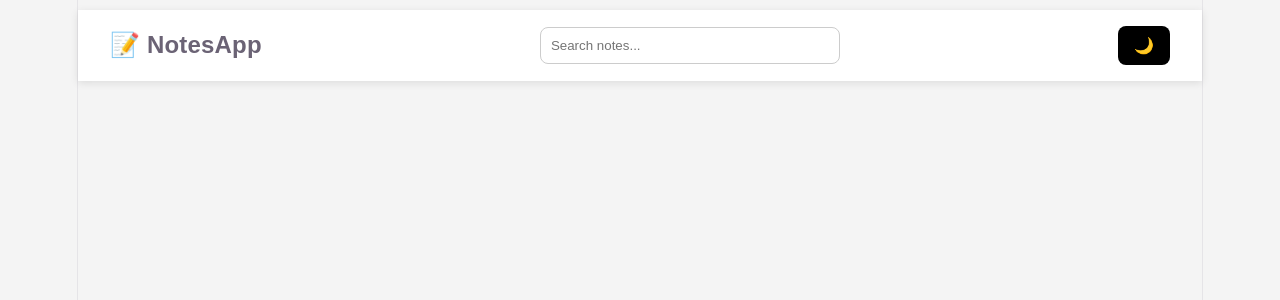
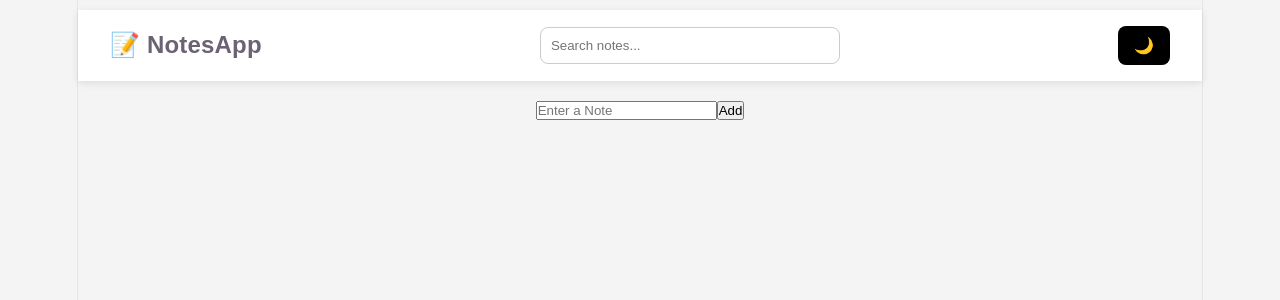
Before and after one commit to Kanth-b/NotesApp, a React (Vite) app: page / in a window 1280 px wide. Shown: the top 300 px of the page. Built offline with nearby package versions, Linux system fonts and the light colour scheme.

Commit message:
Add notes input section UI

```diff
--- a/src/App.jsx
+++ b/src/App.jsx
@@ -1,10 +1,12 @@
 import React from "react";
 import Navbar from "./Components/Navbar";
+import NotesInput from "./Components/NotesInput";
 
 function App() {
   return (
     <>
       <Navbar />
+      <NotesInput />
     </>
   );
 }
--- /dev/null
+++ b/src/Components/NotesInput.jsx
@@ -0,0 +1,12 @@
+import React from 'react'
+
+function NotesInput (){
+  return (
+    <div className='notes-input-container'>
+        <input type="text" placeholder='Enter a Note' />
+        <button> Add </button>
+    </div>
+  )
+}
+
+export default NotesInput
--- a/style.css
+++ b/style.css
@@ -52,3 +52,10 @@ body {
 
   font-size: 16px;
 }
+
+.notes-input-container {
+  margin-top: 20px;
+  display: flex;
+  flex-direction: row;
+  justify-content: center;
+}
```
